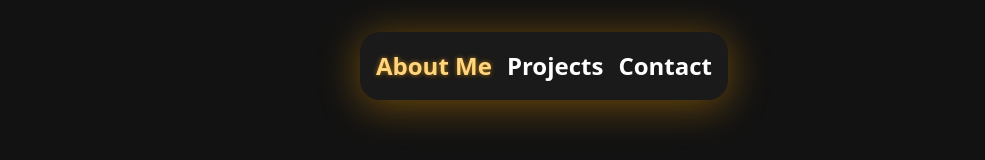
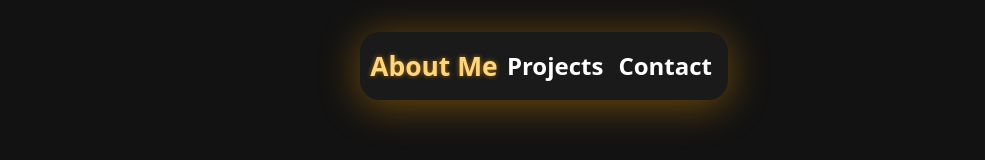
Before and after one commit to DucPham5/my-portfolio, a React (Vite) app: page / in a window 1280 px wide. In both pictures the pointer is over the link "About Me". Shown: the top 160 px of the page, without its empty margins (96-1081 px from the left). Built offline with nearby package versions, Linux system fonts and the light colour scheme.

Commit message:
changes to navbar

```diff
--- a/src/App.css
+++ b/src/App.css
@@ -46,14 +46,17 @@
   color:white;
   font-size: 1.5rem;
   font-weight: bold;
-  transition: color 0.3s ease-in-out, text-shadow 0.3s ease-in-out;
+  transition:
+  color 0.3s ease-in-out,
+  text-shadow 0.3s ease-in-out,
+  transform 0.3s ease-in-out; ;
 
 }
 
 .nav-sections a:hover {
   color: #ffd580; /* light orange */
   text-shadow: 0 0 5px rgba(255, 165, 0, 0.6);
-
+  transform: scale(1.1);
 }
 .aboutMe{
   width:80%;
```
